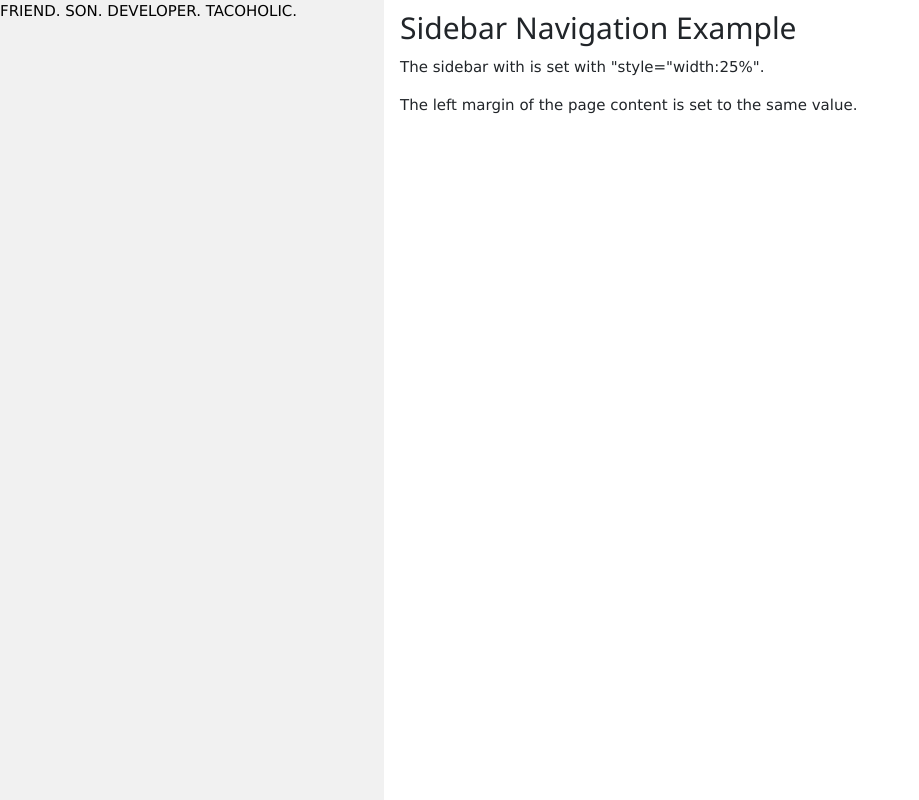
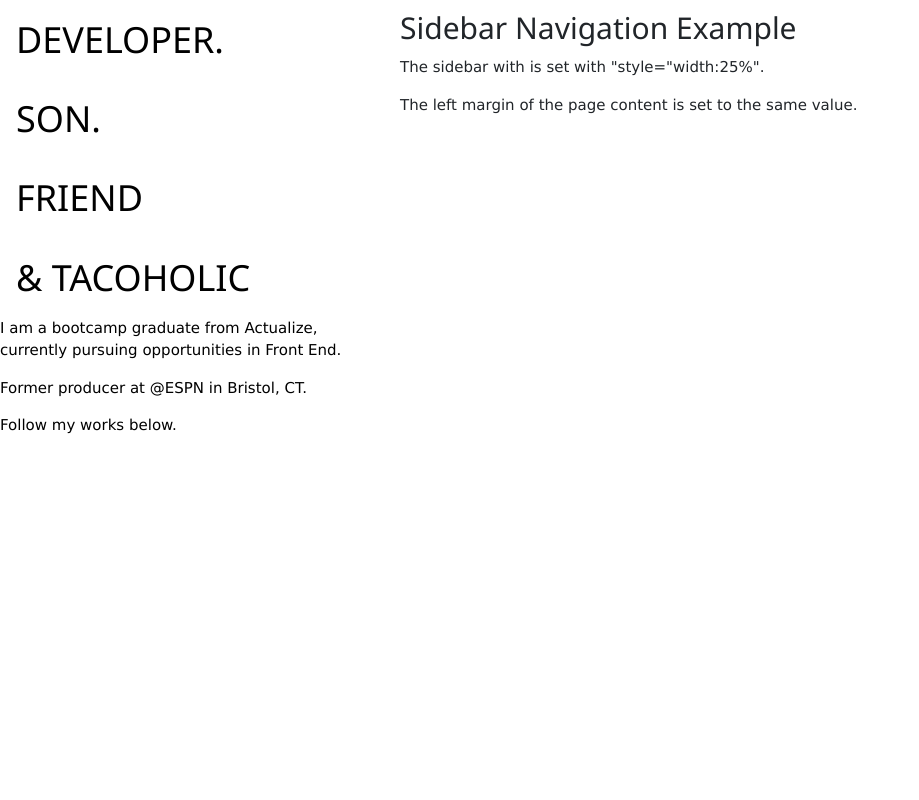
Before and after one commit to Tacoholic/personal_website, a Vue app: page / in a window 1280 px wide. Shown: the whole page, without its empty margins (0-919 px from the left). Built offline with nearby package versions, Linux system fonts and the light colour scheme; the HTML template or start-up script is replaced by a standard one.

Commit message:
Added bio in sidebar

```diff
--- a/src/views/Home.vue
+++ b/src/views/Home.vue
@@ -7,11 +7,14 @@
     <link rel="stylesheet" href="https://www.w3schools.com/w3css/4/w3.css">
 
   <!-- Sidebar -->
-  <div class="w3-sidebar w3-light-grey w3-bar-block" style="width:30%">
-    FRIEND.
-    SON.
-    DEVELOPER.
-    TACOHOLIC.
+  <div class="w3-sidebar w3-white w3-bar-block" style="width:30%">
+    <div class="w3-bar-item"><h1>DEVELOPER.</h1></div>
+    <div class="w3-bar-item"><h1>SON.</h1></div>
+    <div class="w3-bar-item"><h1>FRIEND</h1></div>
+    <div class="w3-bar-item"><h1>& TACOHOLIC</h1></div>
+    <p>I am a bootcamp graduate from <a href="https://https://anyonecanlearntocode.com/">Actualize</a>, currently pursuing opportunities in Front End.</p>
+    <p>Former producer at <a href="https://www.espn.com"></a>@ESPN in Bristol, CT.</p>
+    <p>Follow my works below.</p>
   </div>
 
   <!-- Page Content -->
```
